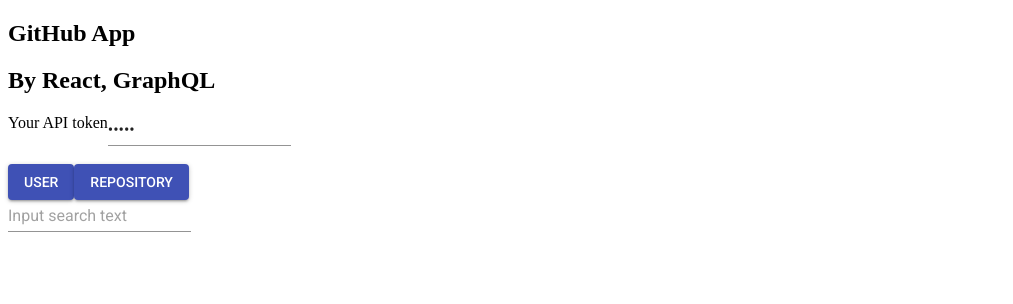
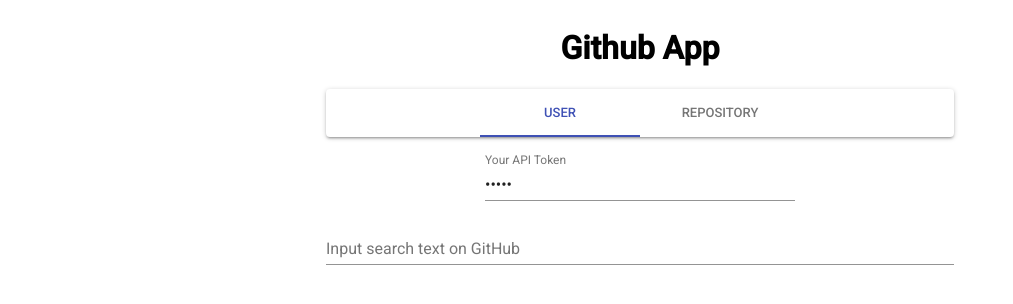
Before and after one commit to ksakiyama/github-searcher, a React (Create React App) app: page / in a window 1280 px wide. Shown: the top 304 px of the page, without its empty margins (0-1013 px from the left). Built offline with nearby package versions, Linux system fonts and the light colour scheme; no server answers.

Commit message:
Add material-ui

```diff
--- a/src/App.js
+++ b/src/App.js
@@ -1,7 +1,7 @@
 import React from "react";
 import { ApolloProvider, Query } from "react-apollo";
 import Header from "./components/Header.js";
-import SearchBox from "./components/SearchBox.js";
+import TextBox from "./components/TextBox.js";
 import CardSection from "./components/CardSection.js";
 import {
   QUERY_USER_SEARCH,
@@ -12,6 +12,22 @@
 
 // DEBUG
 import { TOKEN } from "./config.js";
+
+import { withStyles } from "@material-ui/core/styles";
+import Grid from "@material-ui/core/Grid";
+
+const styles = theme => ({
+  root: {
+    flexGrow: 1
+  },
+  paper: {
+    height: 140,
+    width: 100
+  },
+  control: {
+    padding: theme.spacing.unit * 2
+  }
+});
 
 class App extends React.Component {
   constructor() {
@@ -59,17 +75,33 @@
   render() {
     return (
       <div className="App">
-        <Header
+        <Grid container className={styles.root} spacing={16}>
+          <Grid container item spacing={8} justify="center">
+            <Grid item xs={6}>
+              <Header />
+            </Grid>
+          </Grid>
+          <Grid container item spacing={8} justify="center">
+            <Grid item xs={3}>
+              <TextBox
+                placeholder={"Your API Token"}
+                type={"password"}
                 textInputHandler={this.handleTokenInput}
-          text={this.state.token}
+                value={this.state.token}
               />
-        <br />
-        <SearchBox
+            </Grid>
+          </Grid>
+          <Grid container item spacing={8} justify="center">
+            <Grid item xs={6}>
+              {/* TODO controll by tab */}
+              <TextBox
+                placeholder="Input search text on GitHub"
+                value={this.state.searchText}
                 textInputHandler={this.handleTextInput}
-          searchText={this.state.searchText}
-          selectedOption={this.state.selectedOption}
-          buttonClickHandler={this.handleButtonClicked}
               />
+            </Grid>
+          </Grid>
+          <Grid container item spacing={8} justify="center">
           {this.state.token !== "" &&
             this.state.searchText !== "" &&
             this.state.client !== null && (
@@ -80,11 +112,11 @@
                 >
                   {({ loading, error, data }) => {
                     if (loading) {
-                    return <div className="notification">Loading...</div>;
+                      return <div className="">Loading...</div>;
                     }
                     if (error) {
                       return (
-                      <div className="notification">
+                        <div className="">
                           <p>
                             <b>ERROR</b>
                           </p>
@@ -105,9 +137,11 @@
                 </Query>
               </ApolloProvider>
             )}
+            </Grid>
+        </Grid>
       </div>
     );
   }
 }
 
-export default App;
+export default withStyles(styles)(App);
--- a/src/components/Header.js
+++ b/src/components/Header.js
@@ -1,28 +1,49 @@
 import React from "react";
-import TextBox from "./TextBox.js";
 
-const Header = (props) => {
-  return (
-    <section className="hero is-dark">
-      <div className="hero-body">
-        <div className="columns">
-          <div className="column is-three-fifths">
-            <h1 className="title">GitHub App</h1>
-            <h2 className="subtitle">By React, GraphQL</h2>
-          </div>
-          <div className="column">
-            <label className="label has-text-white">Your API token</label>
-            <TextBox
-              type="password"
-              placeholder="Token"
-              value={props.text}
-              textInputHandler={props.textInputHandler}
-            />
-          </div>
-        </div>
-      </div>
-    </section>
-  );
+import { withStyles } from "@material-ui/core/styles";
+import Paper from "@material-ui/core/Paper";
+import Tabs from "@material-ui/core/Tabs";
+import Tab from "@material-ui/core/Tab";
+
+const styles = {
+  root: {
+    flexGrow: 1
+  },
+  title: {
+    textAlign: "center"
+  }
 };
 
-export default Header;
+class Header extends React.Component {
+  state = {
+    value: 0
+  };
+
+  handleChange = (event, value) => {
+    this.setState({ value });
+  };
+
+  render() {
+    const { classes } = this.props;
+
+    return (
+      <div>
+        <h1 className={classes.title}>Github App</h1>
+        <Paper className={classes.root}>
+          <Tabs
+            value={this.state.value}
+            onChange={this.handleChange}
+            indicatorColor="primary"
+            textColor="primary"
+            centered
+          >
+            <Tab label="User" />
+            <Tab label="Repository" />
+          </Tabs>
+        </Paper>
+      </div>
+    );
+  }
+}
+
+export default withStyles(styles)(Header);
--- a/src/components/TextBox.js
+++ b/src/components/TextBox.js
@@ -1,5 +1,12 @@
 import React from "react";
-import {TextField as MTextField} from "@material-ui/core"
+import { withStyles } from "@material-ui/core/styles";
+import { TextField as MTextField } from "@material-ui/core";
+
+const styles = theme => ({
+  root: {
+    flexGrow: 1
+  }
+});
 
 class TextBox extends React.Component {
   constructor(props) {
@@ -12,15 +19,20 @@
   };
 
   render() {
+    const { classes } = this.props;
+
     return (
       <MTextField
+        className={classes.root}
+        label={this.props.placeholder}
         type={this.props.type ? this.props.type : "text"}
         placeholder={this.props.placeholder}
         onChange={this.handleTextInput}
         value={this.props.value}
+        fullWidth
       />
     );
   }
 }
 
-export default TextBox;
+export default withStyles(styles)(TextBox);
--- a/src/index.css
+++ b/src/index.css
@@ -0,0 +1,3 @@
+body {
+  font-family: Roboto
+}
```
Lines whose indentation alone changed are shown as unchanged.
